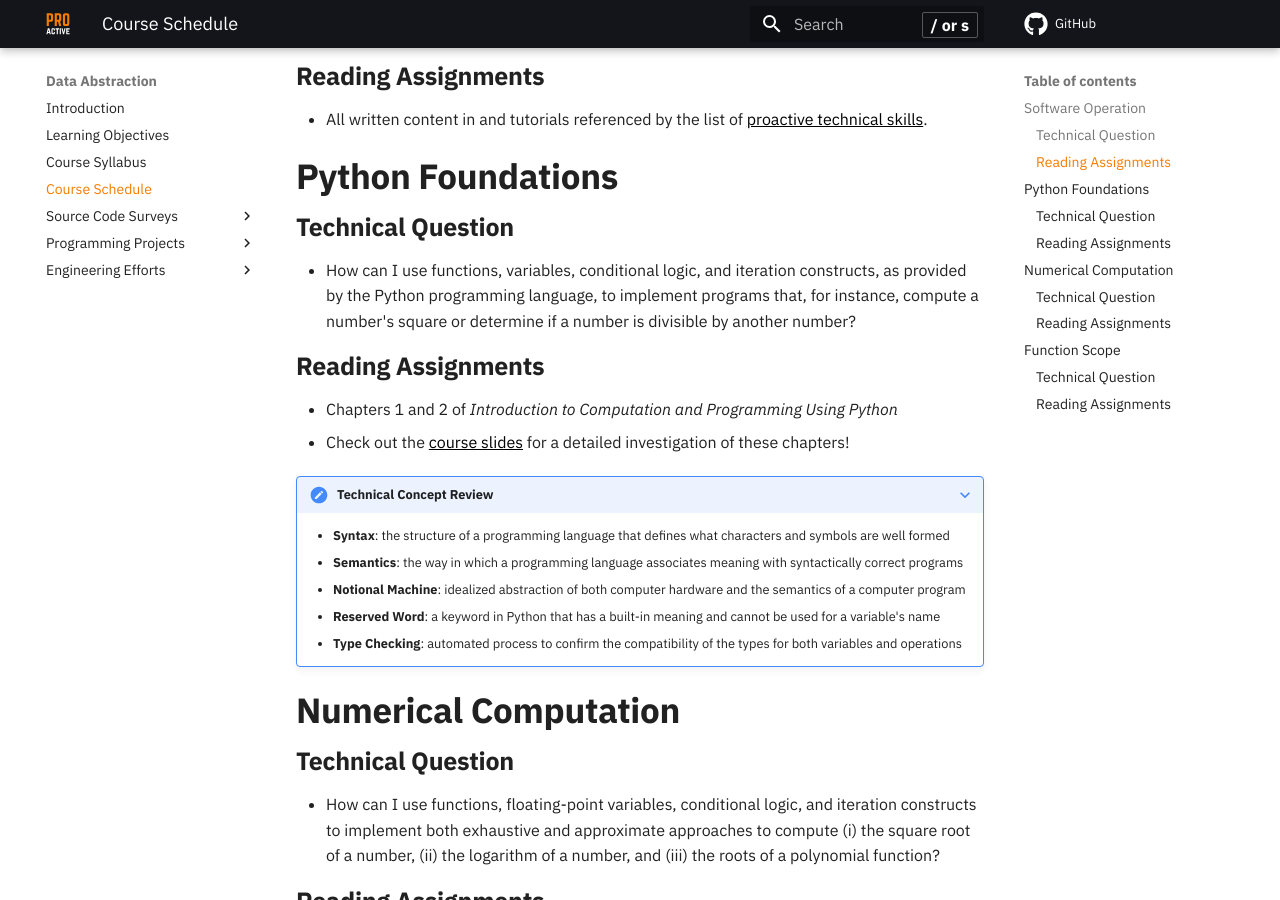
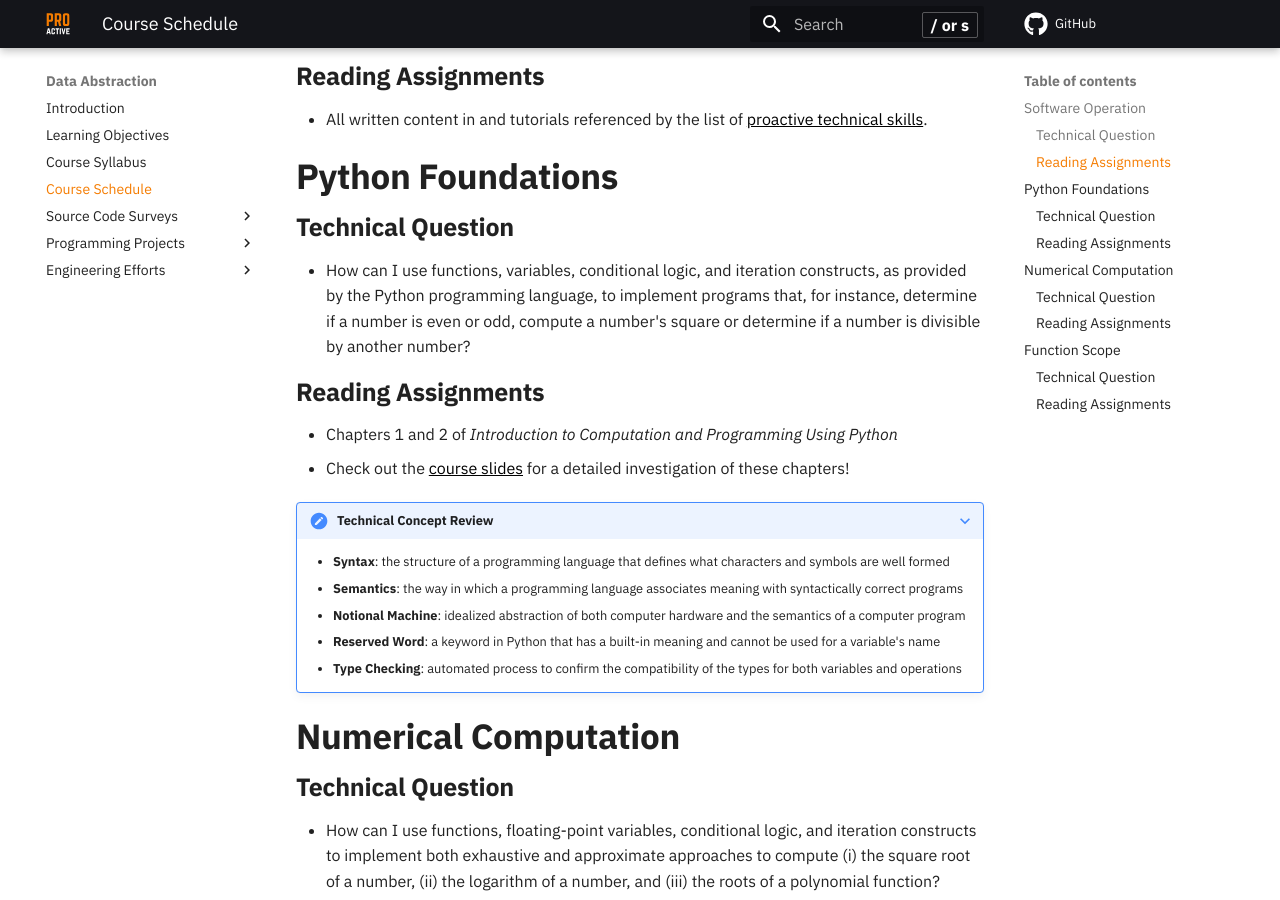
Before and after one commit to ProactiveProgrammers/www.proactiveprogrammers.com, an MkDocs documentation site: the page built from docs/data-abstraction/schedule-data-abstraction.md, in a window 1280 px wide and 900 px high, scrolled down 334 px. Built offline with MkDocs 1.6.1 and Material for MkDocs 9.7.7, drawn with Linux system fonts in a browser that asks for light colours; comment, search, counter and statistics services are not loaded.

Commit message:
fix: Add another phrase to the schedule-data-abstraction for technical question.

```diff
--- a/docs/data-abstraction/schedule-data-abstraction.md
+++ b/docs/data-abstraction/schedule-data-abstraction.md
@@ -19,8 +19,8 @@
 
 - How can I use functions, variables, conditional logic, and iteration
   constructs, as provided by the Python programming language, to implement
-  programs that, for instance, compute a number's square or determine if a
-  number is divisible by another number?
+  programs that, for instance, determine if a number is even or odd, compute a
+  number's square or determine if a number is divisible by another number?
 
 ### Reading Assignments
 
```
